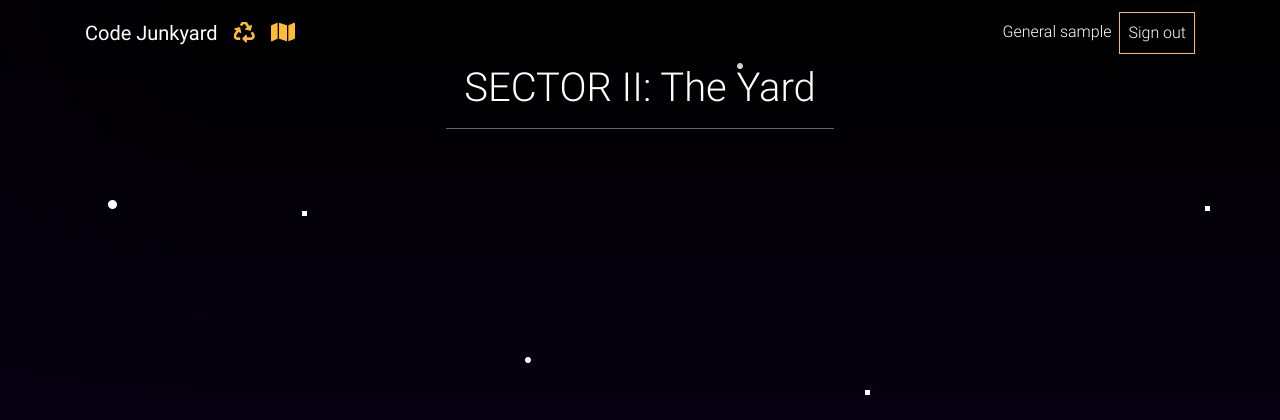
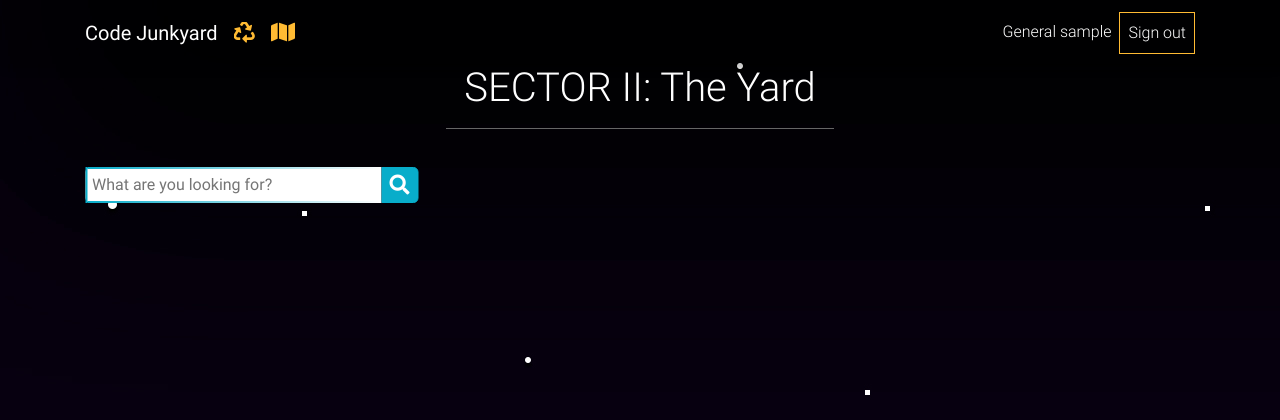
Before and after one commit to julkascript/code-junkyard, a Django app: page /post-list/ in a window 1280 px wide. Shown: the top 420 px of the page. Run offline with Django 3.2, Linux system fonts and the light colour scheme; the visitor is signed in with stand-in values (Sample User, id 1); data that the repository does not hold is empty; some libraries are stand-ins or nearby versions.

Commit message:
add search that searches through post tags and titles

```diff
--- a/core/views.py
+++ b/core/views.py
@@ -13,7 +13,7 @@ def index(req):
     current_user = req.user
     first_post = Post.objects.first()
     page = "home-page"
-    posts = Post.objects.all()[1:3]
+    posts = Post.objects.order_by('-id')[:4]
     context = {
         'current_user': current_user, 'posts': posts, 'first_post': first_post, "page": page,
     }
@@ -35,7 +35,7 @@ def post_create(req):
     form = PostForm(req.POST, req.FILES, instance=creator_post)
     if form.is_valid():
         form.save()
-        return redirect('home')
+        return redirect('post list')
     context = {
         'form': form,
         'current_user': req.user,
@@ -92,7 +92,17 @@ def post_edit(request, pk):
 def post_list(request):
     page = "post-list-page"
     current_user = request.user
+    if request.method == 'GET':
+        posts = Post.objects.order_by('-id')
+        context = {
+            'current_user': current_user,
+            'posts': posts,
+            'page': page,
+        }
+        return render(request, 'post-list.html', context)
+    search_result = request.POST.get('search-field').lower()
     posts = Post.objects.order_by('-id')
+    posts = [post for post in posts if search_result in post.title.lower() or search_result in post.tags.lower()]
     context = {
         'current_user': current_user,
         'posts': posts,
--- a/static/css/style.css
+++ b/static/css/style.css
@@ -1,3 +1,5 @@
+@import url(https://fonts.googleapis.com/css?family=Open+Sans);
+
 /* Required height of parents of the Full Page Carousel for proper displaying carousel itself */
 html,
 body,
@@ -408,3 +410,59 @@ html {
 #edit-post-btn {
     border: 1px solid darkorange;
 }
+
+#home-post-item {
+    width: 20%;
+}
+
+#find-your-thing {
+
+}
+
+.search {
+    width: 100%;
+    position: relative;
+    display: flex;
+}
+
+.searchTerm {
+    width: 100%;
+    border: 2px solid #08adca;
+    border-image: linear-gradient(
+            to right,
+            #08adca,
+            rgba(0, 0, 0, 0)
+    ) 1 1 1;
+    /*border: 3px solid #08adca;*/
+    /*border-right: none;*/
+    padding: 5px;
+    height: 36px;
+    border-radius: 5px 0 0 5px;
+    outline: none;
+    color: #9DBFAF;
+}
+
+.searchTerm:focus {
+    color: #08adca;
+}
+
+.searchButton {
+    width: 40px;
+    height: 36px;
+    border: 1px solid #08adca;
+    background: #08adca;
+    text-align: center;
+    color: #fff;
+    border-radius: 0 5px 5px 0;
+    cursor: pointer;
+    font-size: 20px;
+}
+
+/*Resize the wrap to see the search bar change!*/
+.wrap {
+    width: 30%;
+    transform: translate(-50%, -50%);
+    margin-left: 15%;
+    margin-top: 5%;
+    margin-bottom: 3%;
+}
--- a/static/js/scripts.js
+++ b/static/js/scripts.js
@@ -6,18 +6,13 @@ scrollBtn.addEventListener("click", () => {
     });
 })
 
-let signUpBtn = document.getElementById('sign-up-btn')
-signUpBtn.addEventListener("click", function () {
-    console.log(222)
-    let pass1 = document.getElementById('pass1')
-    let pass2 = document.getElementById('pass2')
-    if (pass1.value !== pass2.value){
-        pass1.style.border = '1px solid red';
-        pass2.style.border = '1px solid red';
-    }
-    else {
-        pass1.style.border = 'none';
-        pass2.style.border = 'none';
-    }
-
-})
+// // updated 2019
+// const input = document.getElementById("search-input");
+// const searchBtn = document.getElementById("search-btn");
+//
+// const expand = () => {
+//   searchBtn.classList.toggle("close");
+//   input.classList.toggle("square");
+// };
+//
+// searchBtn.addEventListener("click", expand);
--- a/templates/post-list.html
+++ b/templates/post-list.html
@@ -3,6 +3,21 @@
     <div class="container" id="posts-container">
         <h1 class="text-center d-block text-white">SECTOR II: The Yard</h1>
         <hr class="hr-dark mb-4">
+        {#        <form id="content">#}
+        {#            <input type="text" name="input" class="input" id="search-input">#}
+        {#            <button type="reset" class="search" id="search-btn"></button>#}
+        {#        </form>#}
+        <form action="{% url 'post list' %}" method="post">
+            {% csrf_token %}
+            <div class="wrap">
+                <div class="search">
+                    <input type="text" class="searchTerm" placeholder="What are you looking for?" name="search-field">
+                    <button type="submit" class="searchButton">
+                        <i class="fa fa-search"></i>
+                    </button>
+                </div>
+            </div>
+        </form>
         <div class="d-flex flex-wrap justify-content-between">
             {% for post in posts %}
                 <div class="post-item mr-2 text-center p-2" id="post-list-item">
--- a/templates/sign-in.html
+++ b/templates/sign-in.html
@@ -29,6 +29,9 @@
 {#            </div>#}
             <!-- Sign in button -->
             <button class="btn btn-dark btn-block my-4" id="sign-button" type="submit">Sign in</button>
+            {% for message in messages %}
+                <p class="text-center text-danger font-weight-bold">{{ message }}</p>
+            {% endfor %}
 
             <!-- Register -->
             <p>Not a member?
```
Also changed, not shown: templates/index.html (+10 -27 lines), templates/sign-up.html (+1 -36 lines), media/images/php_meme_7OCIT8Z.jpg (added), media/users/IMG_2560.jpg (added), media/users/flags.png (added), media/users/sample.jpg (added).
